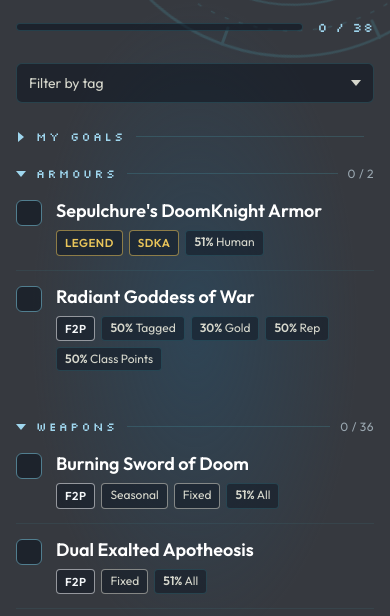
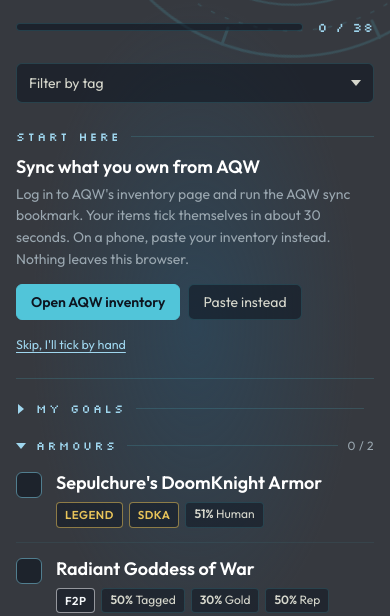
Before and after one commit to icefritz/icefritz.me, a plain HTML site: page checklist/index.html in a window 390 px wide. Shown: the part 164-780 px from the top of the page. Drawn offline with Linux system fonts and the light colour scheme.

Commit message:
Checklist: first-run "Start here" block for a new visitor
- Shown above the list until something is synced or ticked
- One sync action, a paste option for phones, and a skip that persists

Co-Authored-By: Claude Haiku 5.5 <noreply@anthropic.com>

```diff
--- a/checklist/index.html
+++ b/checklist/index.html
@@ -190,6 +190,13 @@ summary{cursor:pointer;font-size:13.5px;color:var(--plate)}
 .save-tools{margin:28px 0 0;border-top:1px solid var(--edge);padding-top:14px}
 .save-tools>summary{font-family:"Silkscreen",monospace;font-size:12px;letter-spacing:.2em;text-transform:uppercase;color:var(--plate);cursor:pointer}
 .save-tools[open]>summary{margin-bottom:12px}
+.firstrun{margin:0 0 22px;padding:0 0 20px;border-bottom:1px solid var(--edge)}
+.firstrun[hidden]{display:none}
+.firstrun h2{margin:0 0 12px}
+.fr-title{font-size:18px;font-weight:600;color:#fff;line-height:1.2;margin:0 0 6px}
+.fr-body{font-size:14px;line-height:1.55;color:var(--muted);max-width:60ch;margin:0 0 14px}
+.firstrun .row{margin-top:0}
+.firstrun .fclear{margin-top:10px;padding-left:0}
 </style>
 </head>
 <body class="page">
@@ -240,6 +247,13 @@ summary{cursor:pointer;font-size:13.5px;color:var(--plate)}
   </aside>
 
   <main class="main">
+  <section class="firstrun" id="firstRun" aria-labelledby="fr-h" hidden>
+    <h2 id="fr-h">Start here</h2>
+    <p class="fr-title">Sync what you own from AQW</p>
+    <p class="fr-body">Log in to AQW's inventory page and run the AQW sync bookmark. Your items tick themselves in about 30 seconds. On a phone, paste your inventory instead. Nothing leaves this browser.</p>
+    <div class="row"><a class="btn primary" href="https://account.aq.com/AQW/Inventory" target="_blank" rel="noopener">Open AQW inventory</a><button class="btn" type="button" id="frPaste">Paste instead</button></div>
+    <button class="fclear" type="button" id="frSkip">Skip, I'll tick by hand</button>
+  </section>
   <div id="lists"></div>
   <details class="save-tools">
     <summary>Save, move or restore</summary>
@@ -443,6 +457,11 @@ summary{cursor:pointer;font-size:13.5px;color:var(--plate)}
   var CKEY = "icefritz-checklist-collapsed-v1", collapsed = {};
   try { collapsed = JSON.parse(localStorage.getItem(CKEY) || "{}") || {}; } catch (e) {}
   function isCollapsed(id, def) { return id in collapsed ? !!collapsed[id] : def; }
+  var FRKEY = "icefritz-checklist-intro-v1";
+  function firstRunVisible() {
+    var dismissed = false; try { dismissed = localStorage.getItem(FRKEY) === "1"; } catch (x) {}
+    return !dismissed && !state.sync && !ALL.some(isDone);
+  }
   function isDone(it) { return !!(state.progress[it.id] && state.progress[it.id].done); }
   function itemHtml(it) {
     var p = state.progress[it.id], done = !!(p && p.done);
@@ -507,6 +526,7 @@ summary{cursor:pointer;font-size:13.5px;color:var(--plate)}
     html += doneHtml;
     document.getElementById("lists").innerHTML = html;
     renderFilters();
+    document.getElementById("firstRun").hidden = !firstRunVisible();
     var vis = BUILTIN.filter(visible).length, fn = Object.keys(filters).length;
     var ft = document.getElementById("ftoggle");
     ft.textContent = "Filter by tag" + (fn ? " · " + fn + " on" : "");
@@ -585,6 +605,16 @@ summary{cursor:pointer;font-size:13.5px;color:var(--plate)}
   document.getElementById("ftoggle").addEventListener("click", function () {
     var open = this.closest(".filterbar").classList.toggle("open");
     this.setAttribute("aria-expanded", String(open));
+  });
+  document.getElementById("frSkip").addEventListener("click", function () {
+    try { localStorage.setItem(FRKEY, "1"); } catch (x) {}
+    render();
+  });
+  document.getElementById("frPaste").addEventListener("click", function () {
+    var p = document.getElementById("paste");
+    p.closest("details").open = true;
+    p.scrollIntoView({ block: "center", behavior: "smooth" });
+    p.focus();
   });
   document.getElementById("filters").addEventListener("click", function (e) {
     var b = e.target.closest("button"); if (!b) return;
```
